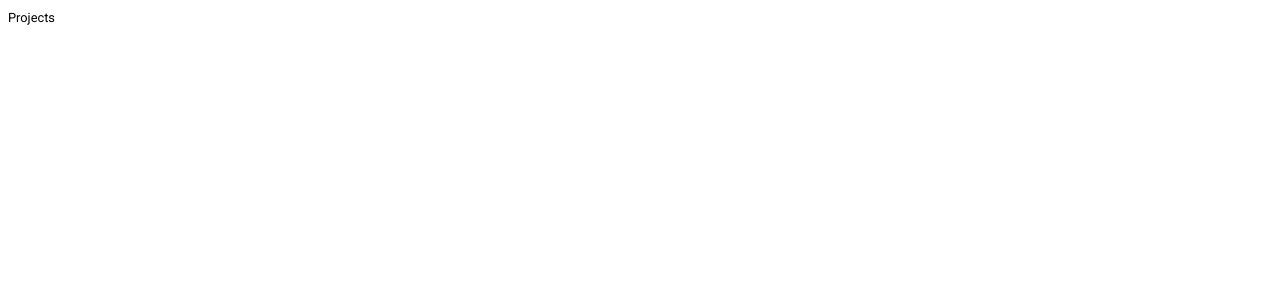
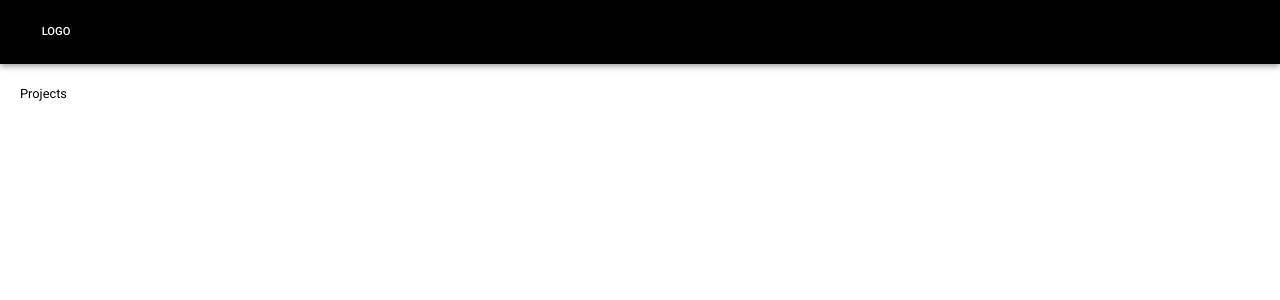
Before and after one commit to banana-labz/project-manager, a React (Create React App) app: page /projects in a window 1280 px wide. Shown: the top 300 px of the page. Built offline with nearby package versions, Linux system fonts and the light colour scheme.

Commit message:
added css base

```diff
--- /dev/null
+++ b/src/components/Header.tsx
@@ -0,0 +1,34 @@
+import React from "react"
+
+import { AppBar, Button, Toolbar } from "@mui/material"
+
+import { useNavigate } from "react-router"
+
+export const Header = () => {
+  const navigate = useNavigate()
+  const handleClickLogo = () => {
+    navigate("/")
+    // -> home
+  }
+  return (
+    <AppBar position="static">
+      <Toolbar sx={style.toolbar}>
+        <Button onClick={handleClickLogo} sx={style.logo}>
+          Logo
+        </Button>
+      </Toolbar>
+    </AppBar>
+  )
+}
+
+const style = {
+  toolbar: {
+    display: "flex",
+    justifyContent: "space-between",
+    alignItems: "center"
+  },
+  logo: {
+    color:"white",
+    cursor: "pointer"
+  }
+}
--- /dev/null
+++ b/src/components/Layout.tsx
@@ -0,0 +1,18 @@
+import React from "react"
+
+import { Box } from "@mui/material"
+
+import { Header } from "./Header"
+
+export const Layout = ({ children }: { children: React.ReactNode }) => (
+  <>
+    <Header/>
+    <Box sx={mainStyle}>
+      {children}
+    </Box>
+  </>
+)
+
+const mainStyle = {
+  padding: "20px",
+}
--- a/src/pages/Projects.tsx
+++ b/src/pages/Projects.tsx
@@ -1,9 +1,13 @@
 import { Typography } from "@mui/material"
 
+import { Layout } from "../components/Layout"
+
 const ProjectsPage = () => (
-  <Typography>
-    Projects
-  </Typography>
+  <Layout>
+    <Typography>
+      Projects
+    </Typography>
+  </Layout>
 )
 
 export default ProjectsPage
--- /dev/null
+++ b/src/style/base.css
@@ -0,0 +1,7 @@
+* {
+  margin: 0;
+  padding: 0;
+  border: 0;
+  box-sizing: "border-box";
+  list-style: "none";
+}
--- a/src/style/index.ts
+++ b/src/style/index.ts
@@ -1,3 +1,5 @@
+import "./base.css"
+
 import { createTheme } from "@mui/material/styles"
 import { palette } from "./palette"
 import { breakpoints } from "./breakpoints"
```
